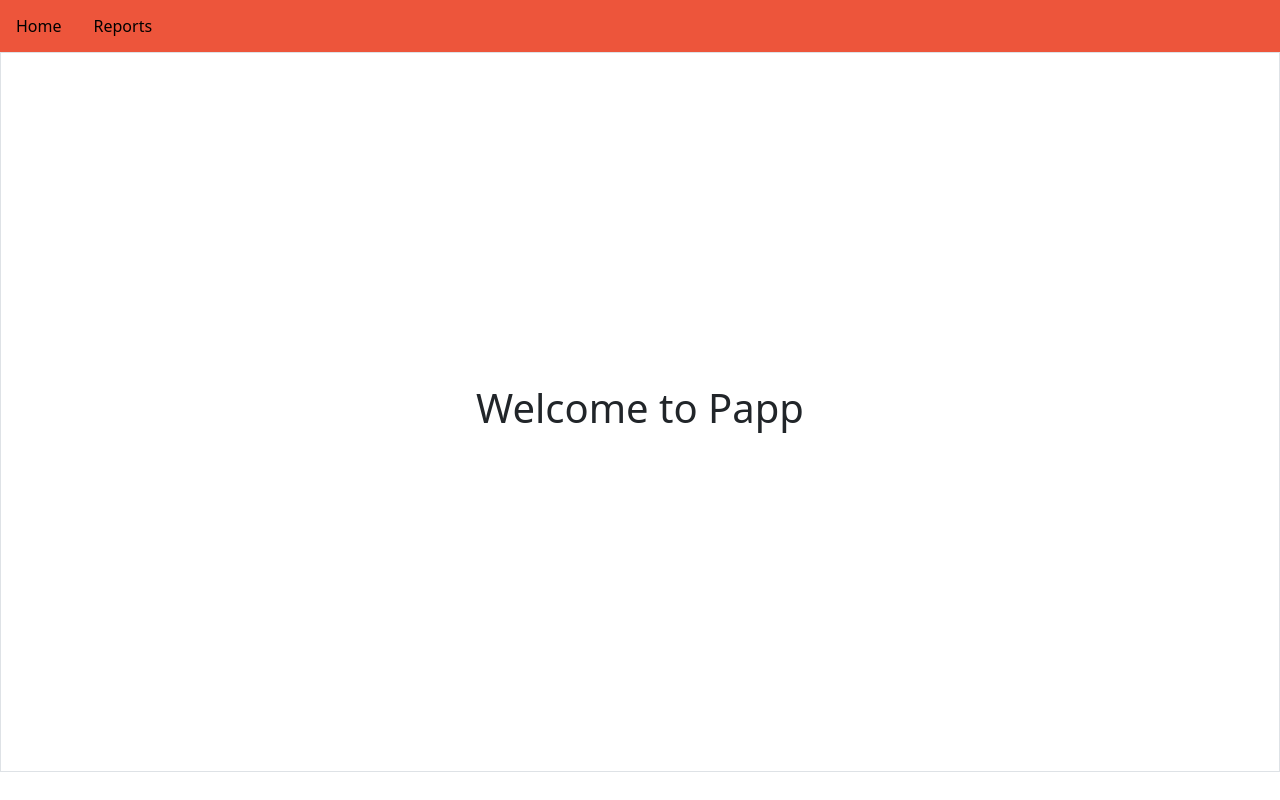
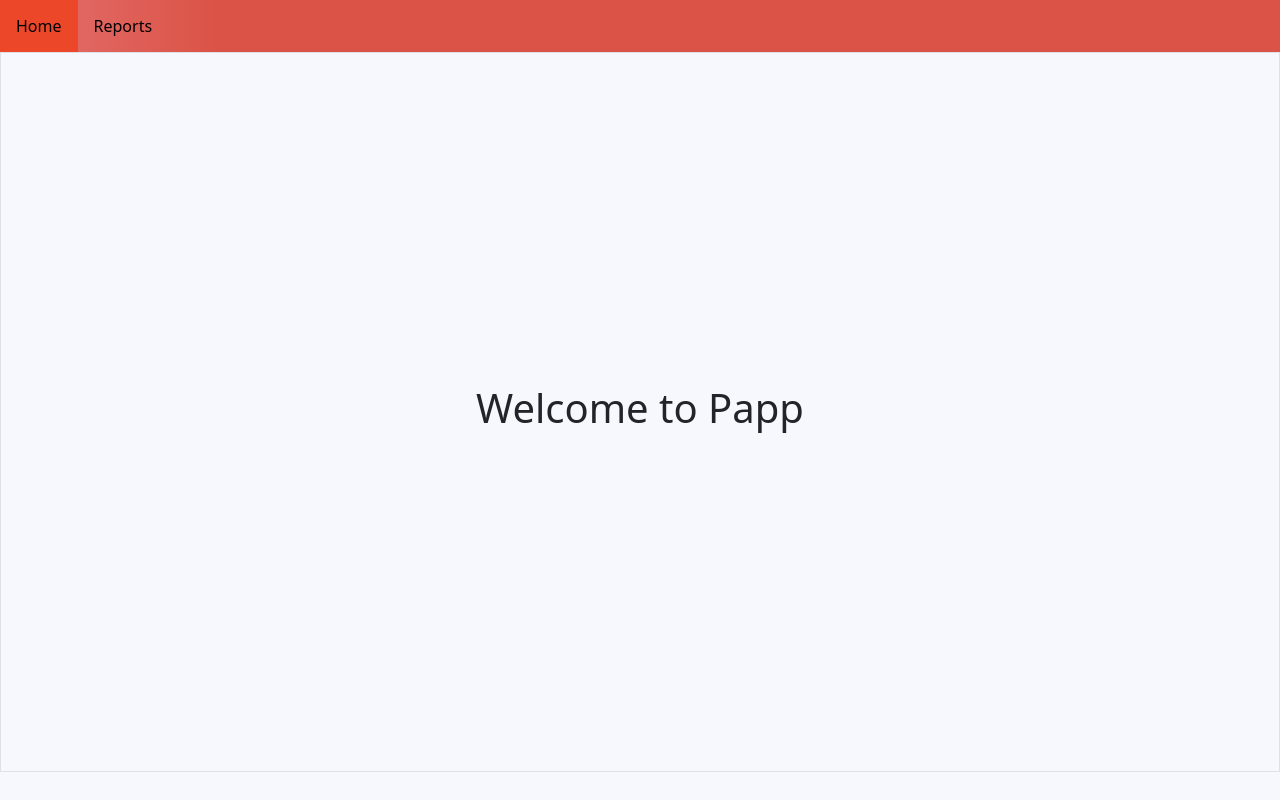
Before and after one commit to Janussr/Papp_insights_frontend, a React (Create React App) app: page / in a window 1280 px wide. Built offline with nearby package versions, Linux system fonts and the light colour scheme.

Commit message:
styling + helmet

```diff
--- a/package.json
+++ b/package.json
@@ -14,6 +14,7 @@
     "react-date-range": "^1.4.0",
     "react-datepicker": "^4.7.0",
     "react-dom": "^17.0.2",
+    "react-helmet": "^6.1.0",
     "react-minimal-pie-chart": "^8.3.0",
     "react-router-dom": "^6.0.2",
     "react-scripts": "^5.0.1",
--- a/src/App.css
+++ b/src/App.css
@@ -32,6 +32,7 @@
   from {
     transform: rotate(0deg);
   }
+
   to {
     transform: rotate(360deg);
   }
--- a/src/App.js
+++ b/src/App.js
@@ -6,12 +6,16 @@ import NoMatch from './components/NoMatch';
 import CreateReport from './components/CreateReport';
 import Reports from './components/Reports';
 import MyReport from './components/MyReport';
+import { Helmet } from "react-helmet";
 
 function App() {
 
   return (
-    <div>
+    <div className="page">
       <Header />
+      <Helmet>
+        <style>{"body { background-color: #f6f8fe; }"}</style>
+      </Helmet>
       <Routes>
         <Route path='/' element={<Home />} />
         <Route path='*' element={<NoMatch />} />
--- a/src/components/MyReport.js
+++ b/src/components/MyReport.js
@@ -35,6 +35,7 @@ const MyReport = () => {
     return (
         <div>
             <h1 className="centerContent">{report.report_name}</h1>
+            {!loading ? <h2 className="centerContent">{report.date}</h2> : (<h1></h1>)}
             {loading ? <h2 className="centerContent">Processing Report...</h2> : (<h1></h1>)}
             <ClipLoader css={override} color='FFFFFF' loading={loading} size={150} />
             <div className="container">
@@ -43,11 +44,13 @@ const MyReport = () => {
                         <div
                             className="col-sm centerContent" key={area.name} >
                             <h3>{area.name}</h3>
+                            <h4>Belægningsgrad: {Math.round(area.parking_category.value) + '%'}</h4>
                             <PieChart
                                 data={[
-                                    { title: 'Belægningsgrad', value: area.parking_category.value, color: '#3d8c40', label: area.parking_category.value },
-                                    { value: 100 - area.parking_category.value, color: '#C13C37' },
+                                    { title: 'Belægningsgrad', value: area.parking_category.value, color: '#0288d1', label: area.parking_category.value },
+                                    { value: 100 - area.parking_category.value, color: '#FFFFFF' },
                                 ]}
+                            //viewBoxSize={[150, 150]}
                             />
                         </div>)}
                 </div>
--- a/src/index.css
+++ b/src/index.css
@@ -3,6 +3,10 @@ body {
   font-family: -apple-system, BlinkMacSystemFont, 'Segoe UI', 'Roboto', 'Oxygen', 'Ubuntu', 'Cantarell', 'Fira Sans', 'Droid Sans', 'Helvetica Neue', sans-serif;
   -webkit-font-smoothing: antialiased;
   -moz-osx-font-smoothing: grayscale;
+}
+
+.page {
+  background-color: #f6f8fe;
 }
 
 code {
@@ -15,6 +19,7 @@ ul.header {
   padding: 0;
   overflow: hidden;
   background-color: #ed553b;
+  background: linear-gradient(90deg, rgba(237, 85, 59, 1) 0%, rgb(228, 113, 113) 0%, rgb(219, 83, 70) 17%);
   ;
 }
 
@@ -31,11 +36,11 @@ ul.header li a {
 }
 
 ul.header li a:hover:not(.active) {
-  background-color: orangered;
+  background-color: rgb(237, 71, 42);
 }
 
 .active {
-  background-color: #ed553b;
+  background-color: rgb(237, 71, 42);
 }
 
 .logout {
@@ -131,6 +136,7 @@ ul {
 .pieChart {
   width: 25%;
   height: 25%;
+  border: solid;
 }
 
 .spinner {
```
Also changed, not shown: public/index.html (+4 -4 lines), 1 other file (tests, documents, lock files or other folders).
